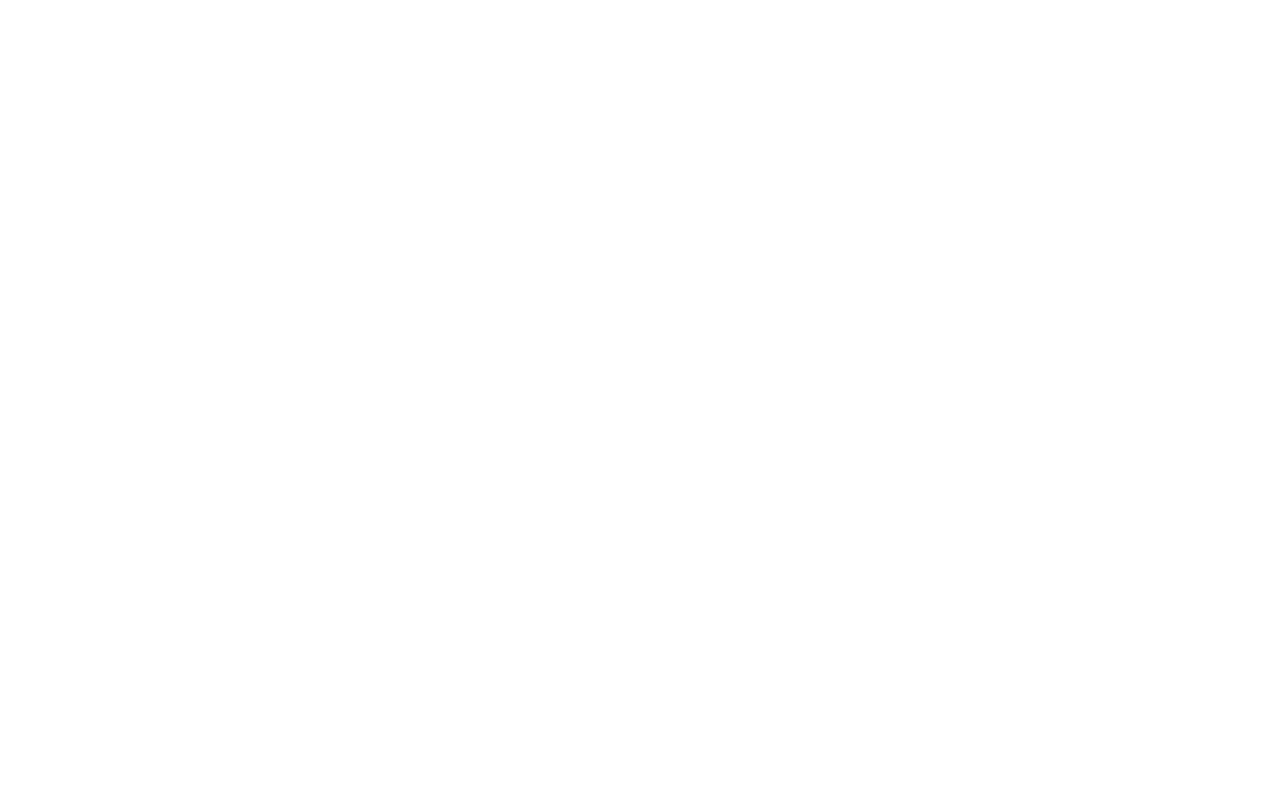
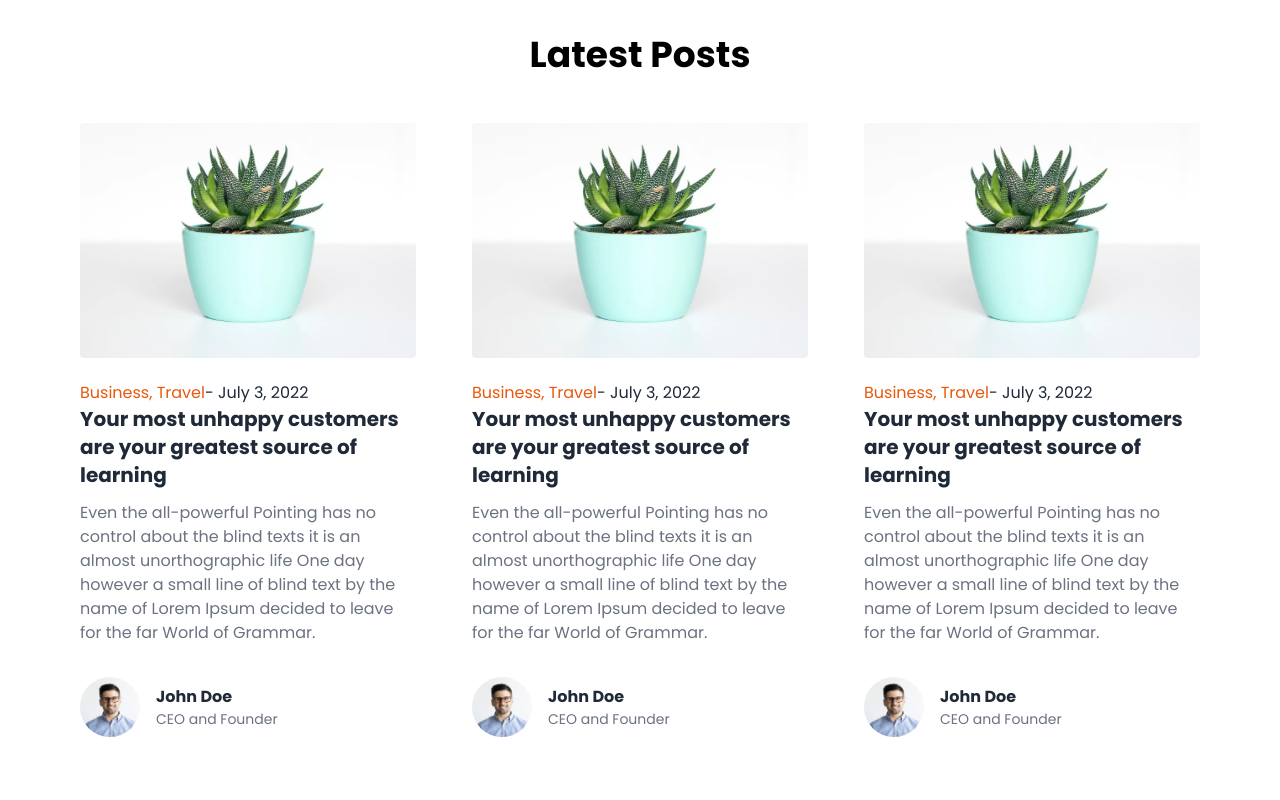
Before and after one commit to sherbahadurpun/nextjs-blog, a Next.js app: page / in a window 1280 px wide. Shown: the part 900-1700 px from the top of the page. Before the commit the page ends 871 px from the top, so only its background shows below. Built offline with nearby package versions, Linux system fonts and the light colour scheme.

Commit message:
feat: add lastest posts section

```diff
--- /dev/null
+++ b/components/Section2.js
@@ -0,0 +1,66 @@
+import Image from "next/image";
+import Link from "next/link";
+import Author from "./_child/Author";
+
+export default function Section2() {
+  return (
+    <section className="container mx-auto md:px-20 py-10">
+      <h1 className="font-bold text-4xl py-12 text-center">Latest Posts</h1>
+
+      {/* Grid Columns */}
+      <div className="grid md:grid-cols-2 lg:grid-cols-3 gap-14">
+        {post()}
+        {post()}
+        {post()}
+        {post()}
+        {post()}
+        {post()}
+      </div>
+    </section>
+  );
+}
+
+function post() {
+  return (
+    <div className="item">
+      <div className="images">
+        <Link href={"/"}>
+          <a>
+            <Image
+              className="rounded"
+              src={"/images/img1.jpg"}
+              width={500}
+              height={350}
+            />
+          </a>
+        </Link>
+      </div>
+      <div className="info flex justify-center flex-col py-4">
+        <div className="catg">
+          <Link href={"/"}>
+            <a className="text-orange-600 hover:text-orange-800">
+              Business, Travel
+            </a>
+          </Link>
+          <Link href={"/"}>
+            <a className="text-gray-800 hover:text-gray-600">- July 3, 2022</a>
+          </Link>
+        </div>
+        <div className="title">
+          <Link href={"/"}>
+            <a className="text-xl font-bold text-gray-800 hover:text-gray-600 ">
+              Your most unhappy customers are your greatest source of learning
+            </a>
+          </Link>
+        </div>
+        <p className="text-gray-500 py-3 ">
+          Even the all-powerful Pointing has no control about the blind texts it
+          is an almost unorthographic life One day however a small line of blind
+          text by the name of Lorem Ipsum decided to leave for the far World of
+          Grammar.
+        </p>
+        <Author />
+      </div>
+    </div>
+  );
+}
--- a/pages/index.js
+++ b/pages/index.js
@@ -1,4 +1,5 @@
 import Section1 from "../components/Section1";
+import Section2 from "../components/Section2";
 import Format from "../layout/Format";
 
 export default function Home() {
@@ -6,6 +7,7 @@
     <>
       <Format>
         <Section1 />
+        <Section2 />
       </Format>
     </>
   );
```
